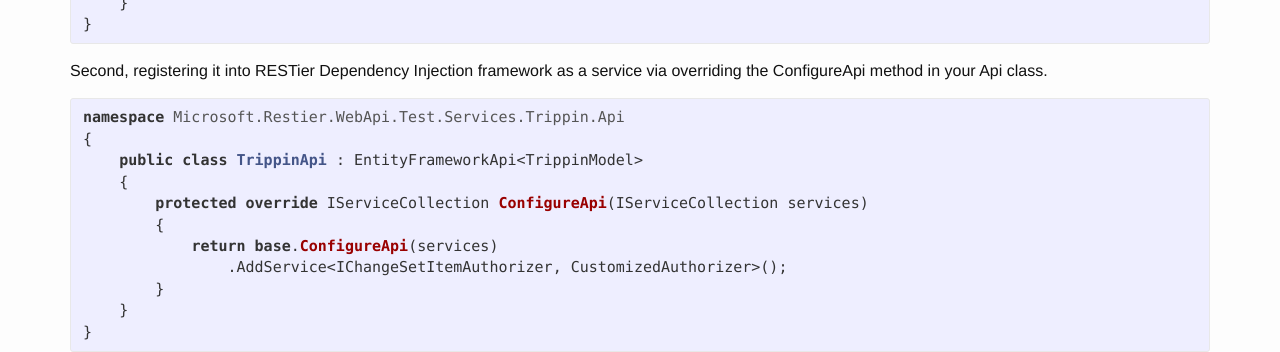
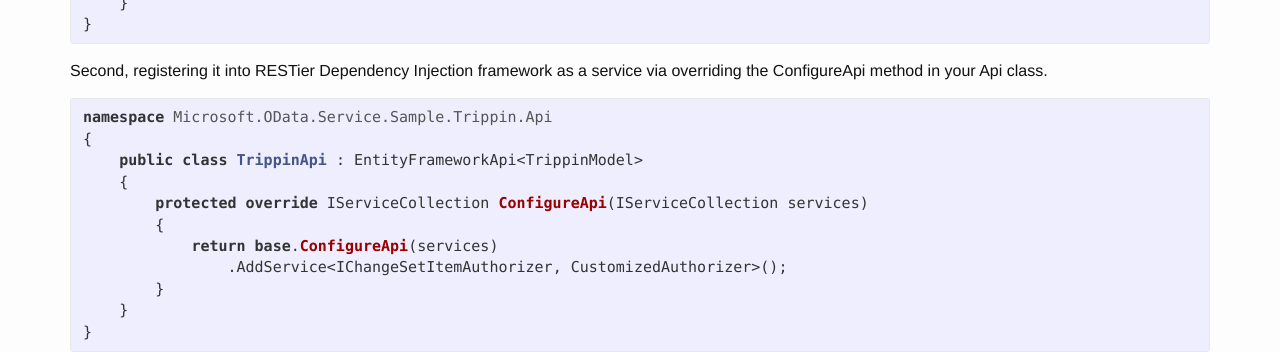
Before and after one commit to OData/RESTier, a Jekyll site: the page built from _posts/2016-04-24-02-09-Customize-Submit.MD, in a window 1280 px wide and 1400 px high, scrolled down 543 px. Shown: the part 152-504 px from the top of the window. Built offline with Jekyll 4.4.1, drawn with Linux system fonts in a browser that asks for light colours; nearby versions of some CDN libraries; comment, search, counter and statistics services are not loaded; some of the changed text lies outside the part shown.

Commit message:
fix namespace

```diff
--- a/_posts/2016-04-24-02-09-Customize-Submit.MD
+++ b/_posts/2016-04-24-02-09-Customize-Submit.MD
@@ -35,7 +35,7 @@ public class CustomizedAuthorizer : IChangeSetItemAuthorizer
 Second, registering it into RESTier Dependency Injection framework as a service via overriding the ConfigureApi method in your Api class.
 
 {% highlight csharp %}
-namespace Microsoft.Restier.WebApi.Test.Services.Trippin.Api
+namespace Microsoft.OData.Service.Sample.Trippin.Api
 {
     public class TrippinApi : EntityFrameworkApi<TrippinModel>
     {
@@ -91,7 +91,7 @@ User can use interface IChangeSetItemProcessor to customize logic before or afte
 
 
 {% highlight csharp %}
-namespace Microsoft.Restier.WebApi.Test.Services.Trippin.Submit
+namespace Microsoft.OData.Service.Sample.Trippin.Submit
 {
     public class CustomizedSubmitProcessor : IChangeSetItemProcessor
     {
```
Also changed, not shown: _posts/2015-11-10-02-03-Submit-Logic.md (+1 -1 lines), _posts/2016-04-24-03-05-InMemory-0-5-0.md (+1 -1 lines).
